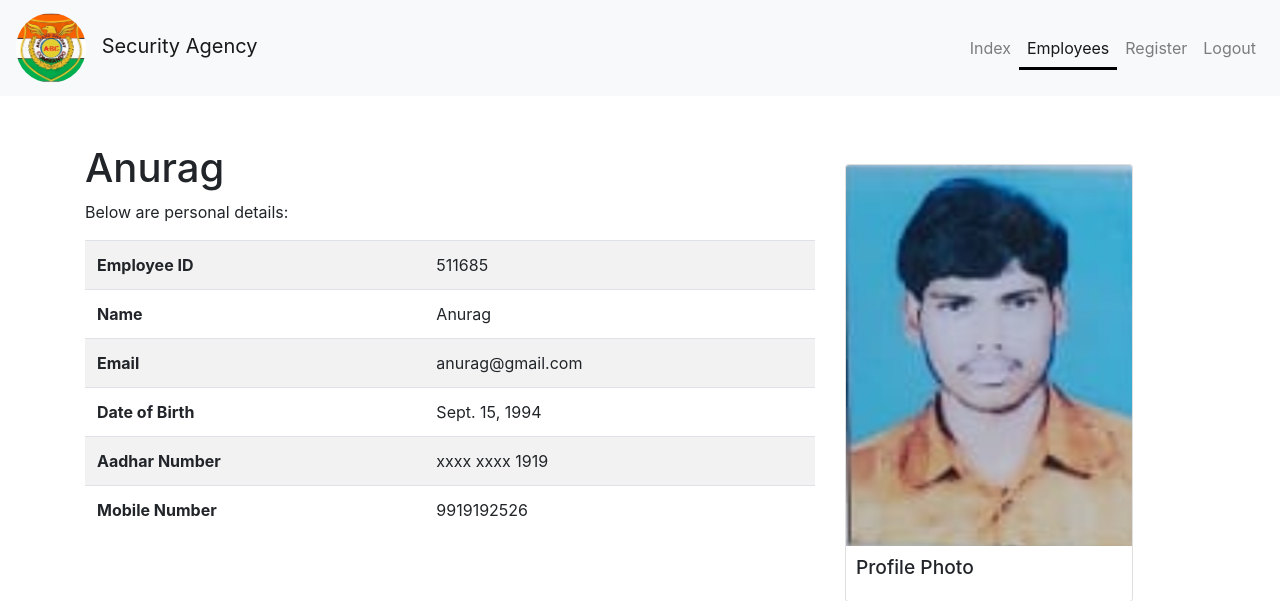
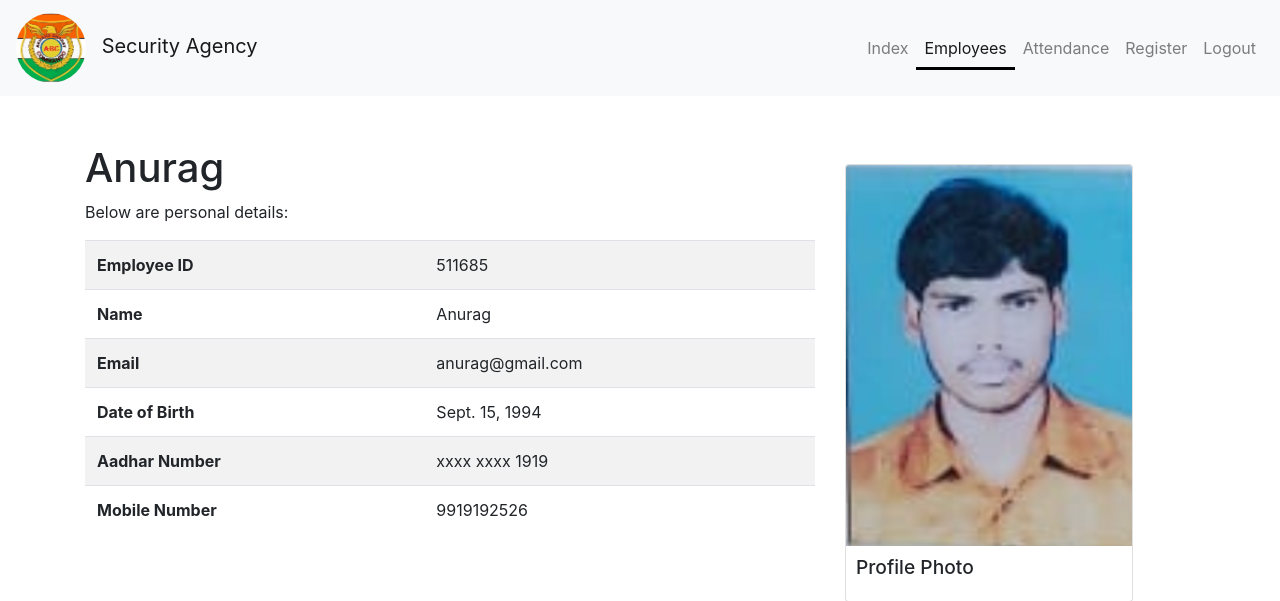
Before and after one commit to nisha-s10/Internal-Security-Portal, a Django app: template templates/owner/viewemp.html in a window 1280 px wide. Shown: the top 601 px of the page. Run offline with Django 5.2, Linux system fonts and the light colour scheme; the template is opened without the code that fills it: values that come from a table or form of the project are taken from there, others are empty; data comes from the database, SQL or seed files in the repository; some libraries are stand-ins or nearby versions.

Commit message:
Internal Web v1

```diff
--- a/templates/owner/viewemp.html
+++ b/templates/owner/viewemp.html
@@ -31,6 +31,9 @@
             </li>
             <li class="nav-item">
                 <a class="nav-link active custom-active-link" href="{% url 'empdetails' %}">Employees</a>
+            </li>
+            <li class="nav-item">
+                <a class="nav-link" href="{% url 'attendance-report' %}">Attendance</a>
             </li>
             <li class="nav-item">
                 <a class="nav-link" href="{% url 'regemp' %}">Register</a>
```
